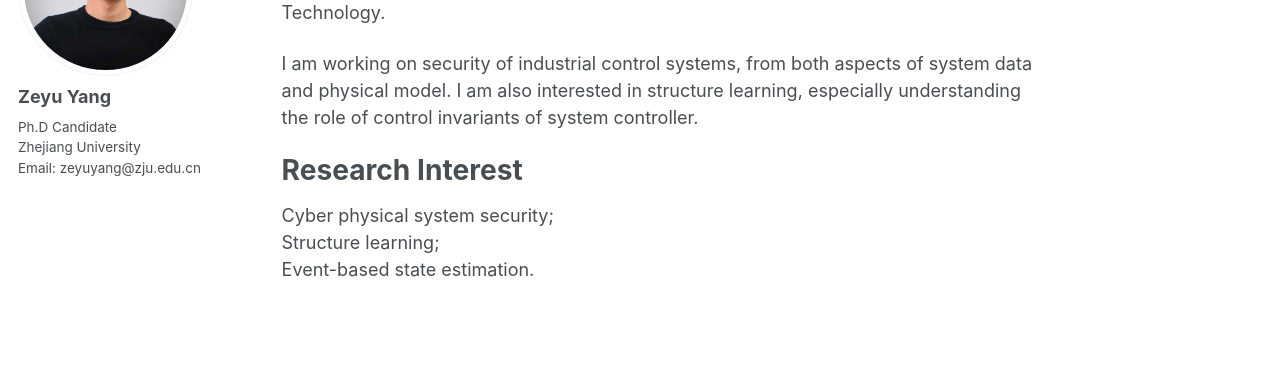
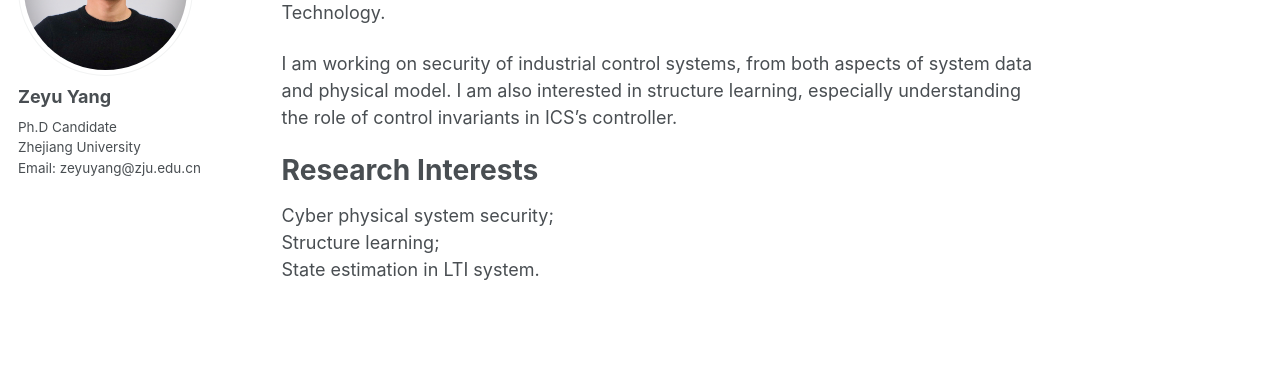
Before and after one commit to zeyuid/zeyuid.github.io, a Jekyll site: the page built from _pages/about.md, in a window 1280 px wide. Shown: the part 215-584 px from the top of the page. Built offline with Jekyll 4.4.1, drawn with Linux system fonts in a browser that asks for light colours.

Commit message:
add file

```diff
--- a/_pages/about.md
+++ b/_pages/about.md
@@ -10,10 +10,10 @@ redirect_from:
 
 I'm currently a Ph.D candidate in Control Science and Engineering of Zhejiang University. I obtained my B.S. degree (with honors) from East China University of Science and Technology.
 
-I am working on security of industrial control systems, from both aspects of system data and physical model. I am also interested in structure learning, especially understanding the role of control invariants of system controller.
+I am working on security of industrial control systems, from both aspects of system data and physical model. I am also interested in structure learning, especially understanding the role of control invariants in ICS's controller.
 
-Research Interest
+Research Interests
 ======
 Cyber physical system security;\\
 Structure learning;\\
-Event-based state estimation.
+State estimation in LTI system.
```
